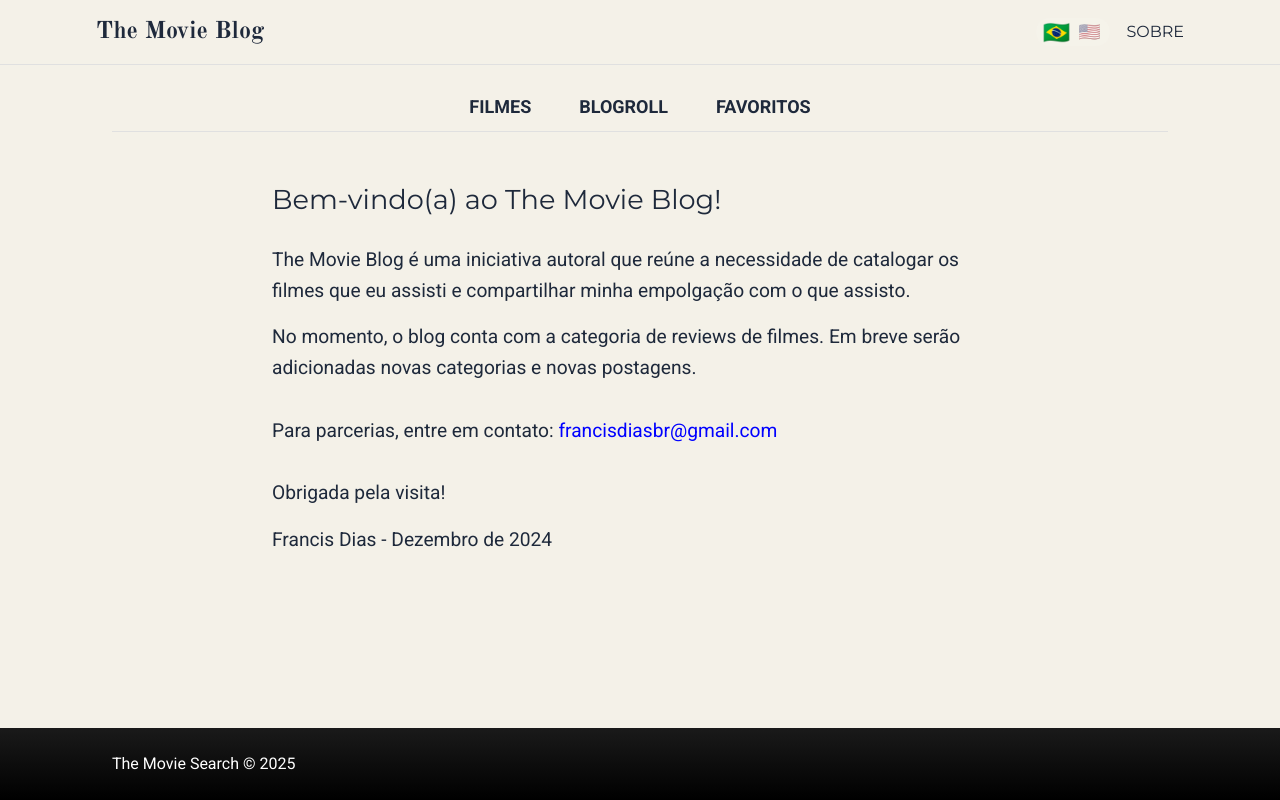
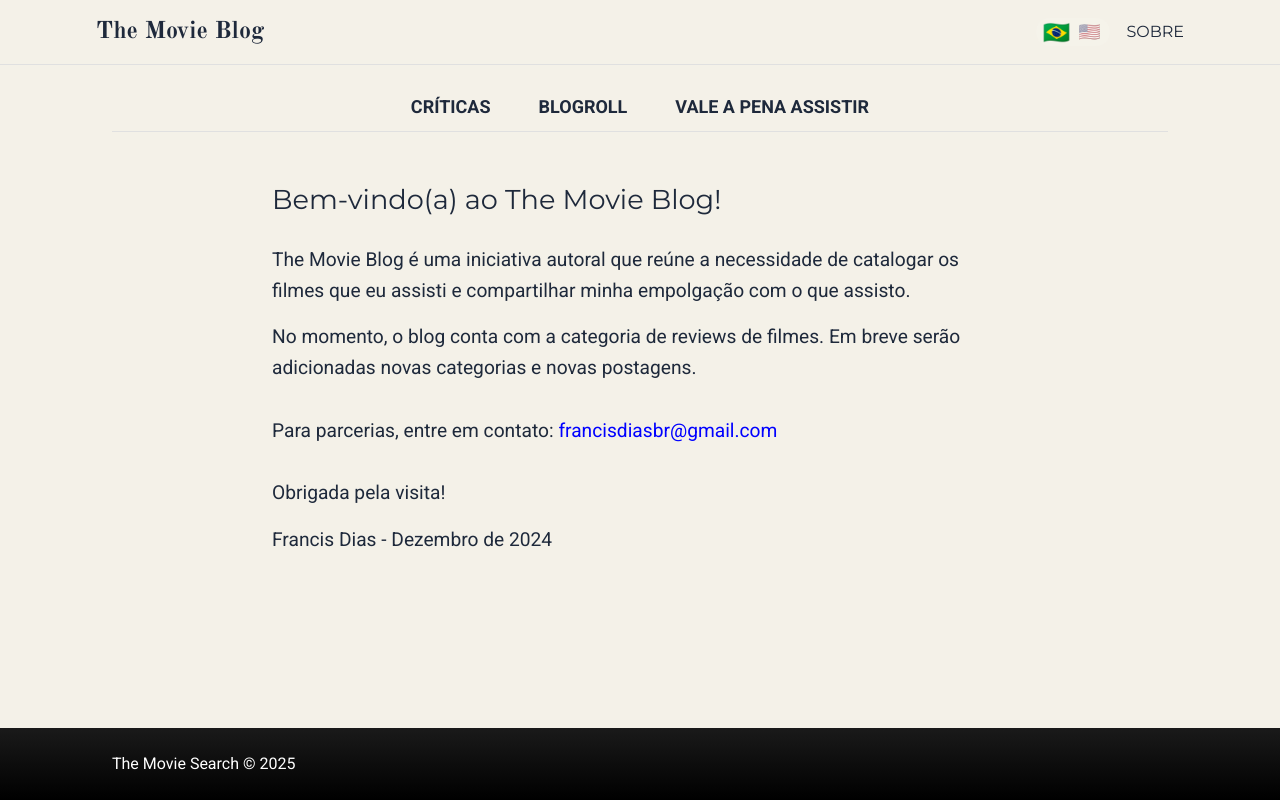
Before and after one commit to francisdiasbr/movie-search-blog, a React (Vite) app: page /about-project in a window 1280 px wide. Built offline with nearby package versions, Linux system fonts and the light colour scheme; no server answers.

Commit message:
Improve categories names

```diff
--- a/src/components/SubTopbar/index.tsx
+++ b/src/components/SubTopbar/index.tsx
@@ -6,14 +6,14 @@ import { SubTopbarContainer, InnerContainer, NavItem } from './styles';
 
 const translations = {
   pt: {
-    reviews: 'FILMES',
+    reviews: 'CRÍTICAS',
     links: 'BLOGROLL',
-    favorites: 'FAVORITOS'
+    favorites: 'VALE A PENA ASSISTIR'
   },
   en: {
     reviews: 'REVIEWS',
     links: 'BLOGROLL',
-    favorites: 'FAVORITES'
+    favorites: 'WORTH WATCHING'
   }
 };
 
```
